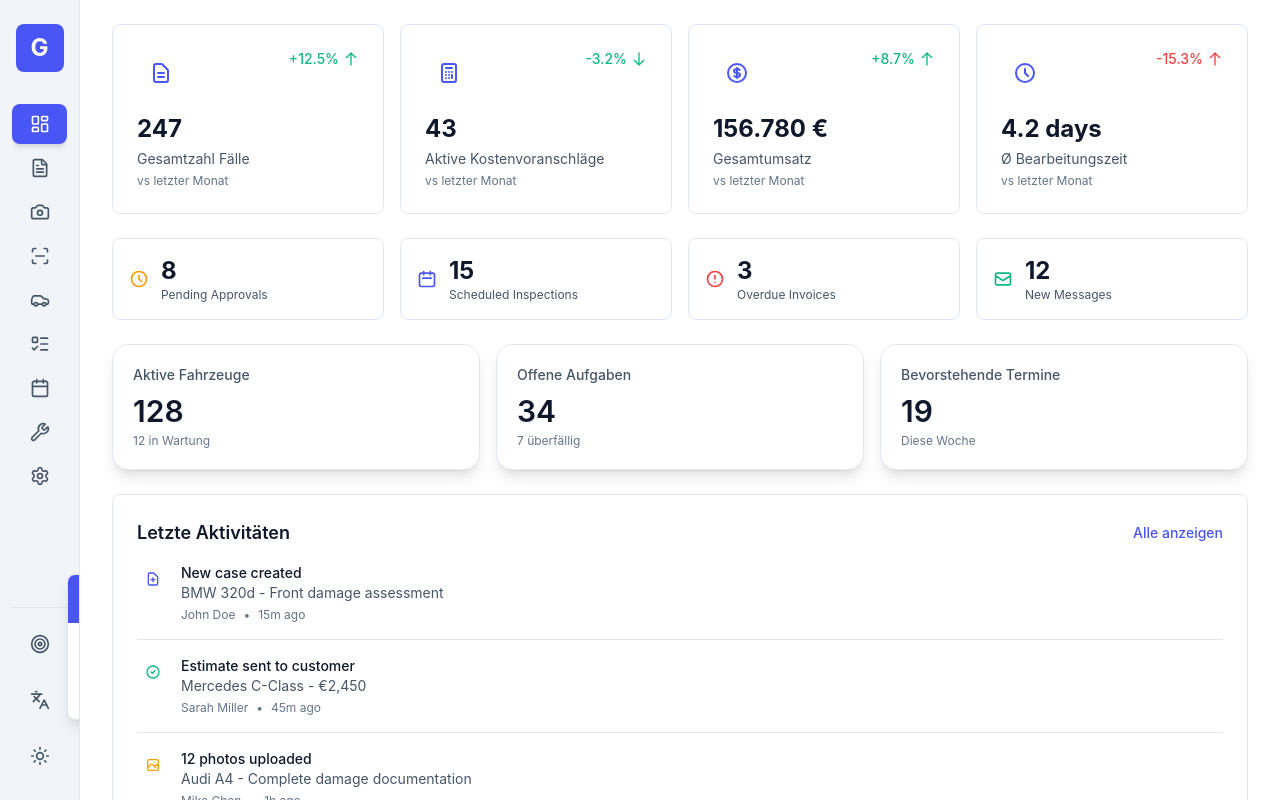
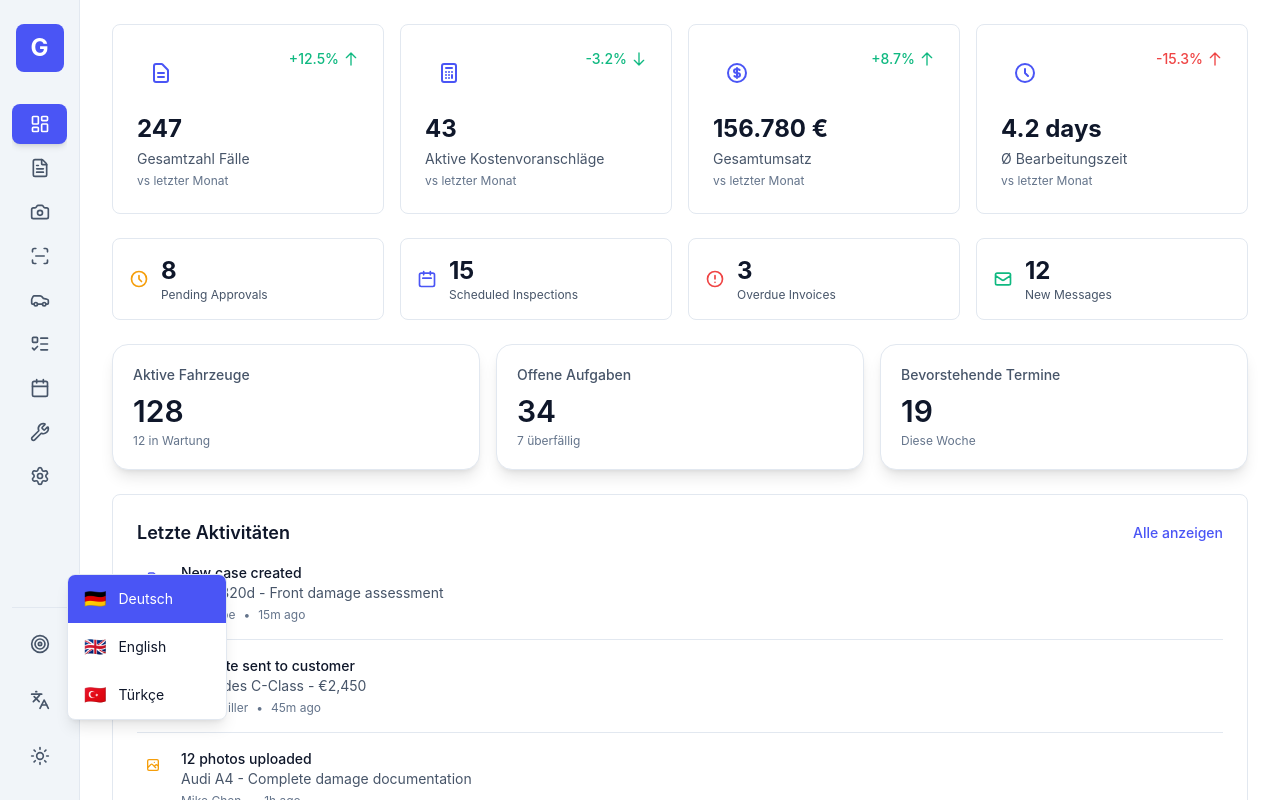
Before and after one commit to furkanesen35/galeri-projesi, a React (Vite) app: page / in a window 1280 px wide. Both pictures are taken after a click on the button 39 px from the left and 700 px from the top of the page. Shown: the top 800 px of the page. Built offline with nearby package versions, Linux system fonts and the light colour scheme.

Commit message:
switcher solved

```diff
--- a/src/components/LanguageSelector.tsx
+++ b/src/components/LanguageSelector.tsx
@@ -35,7 +35,8 @@ export const LanguageSelector = () => {
 
       {isOpen && (
         <div
-          className="absolute left-full ml-0 bottom-0 bg-surface border border-border rounded-lg shadow-lg overflow-hidden z-50 min-w-[160px]"
+          className="absolute left-full ml-0 bottom-0 bg-surface border border-border rounded-lg shadow-lg overflow-hidden min-w-[160px]"
+          style={{ zIndex: 9999 }}
           onMouseEnter={() => setIsOpen(true)}
           onMouseLeave={() => setIsOpen(false)}
         >
--- a/src/layouts/AppShell.tsx
+++ b/src/layouts/AppShell.tsx
@@ -34,20 +34,20 @@ export const AppShell = ({ children }: { children: ReactNode }) => {
   return (
     <div className="min-h-screen bg-background text-foreground transition-colors duration-200">
       <div className="flex min-h-screen">
-        <aside className="fixed left-0 top-0 h-screen w-[80px] flex flex-col gap-4 border-r border-border bg-bg-secondary px-3 py-6 overflow-hidden">
+        <aside className="fixed left-0 top-0 h-screen w-[80px] flex flex-col gap-4 border-r border-border bg-bg-secondary px-3 py-6 z-50">
           <div className="space-y-1 mb-4">
             <div className="w-12 h-12 mx-auto bg-primary rounded-lg flex items-center justify-center">
               <span className="text-2xl font-bold text-primary-text">G</span>
             </div>
           </div>
-          <nav className="flex-1 flex flex-col gap-1 overflow-y-auto overflow-x-hidden">
+          <nav className="flex-1 flex flex-col gap-1 overflow-y-auto overflow-x-visible">
             {navigation.map((item) => (
               <NavLinkItem key={item.to} to={item.to} icon={item.icon}>
                 {item.label}
               </NavLinkItem>
             ))}
           </nav>
-          <div className="space-y-4">
+          <div className="space-y-4 overflow-visible">
             <div className="pt-4 border-t border-border">
               <NavLinkItem to="/marketing" icon={Target}>
                 {t('nav.marketing')}
@@ -57,7 +57,7 @@ export const AppShell = ({ children }: { children: ReactNode }) => {
             <ThemeToggle />
           </div>
         </aside>
-        <main className="flex-1 ml-[80px] flex flex-col bg-background">
+        <main className="flex-1 ml-[80px] flex flex-col bg-background relative z-10">
           <section className="flex-1 px-8 py-6">
             <div className="mx-auto max-w-6xl space-y-6">{children}</div>
           </section>
```
